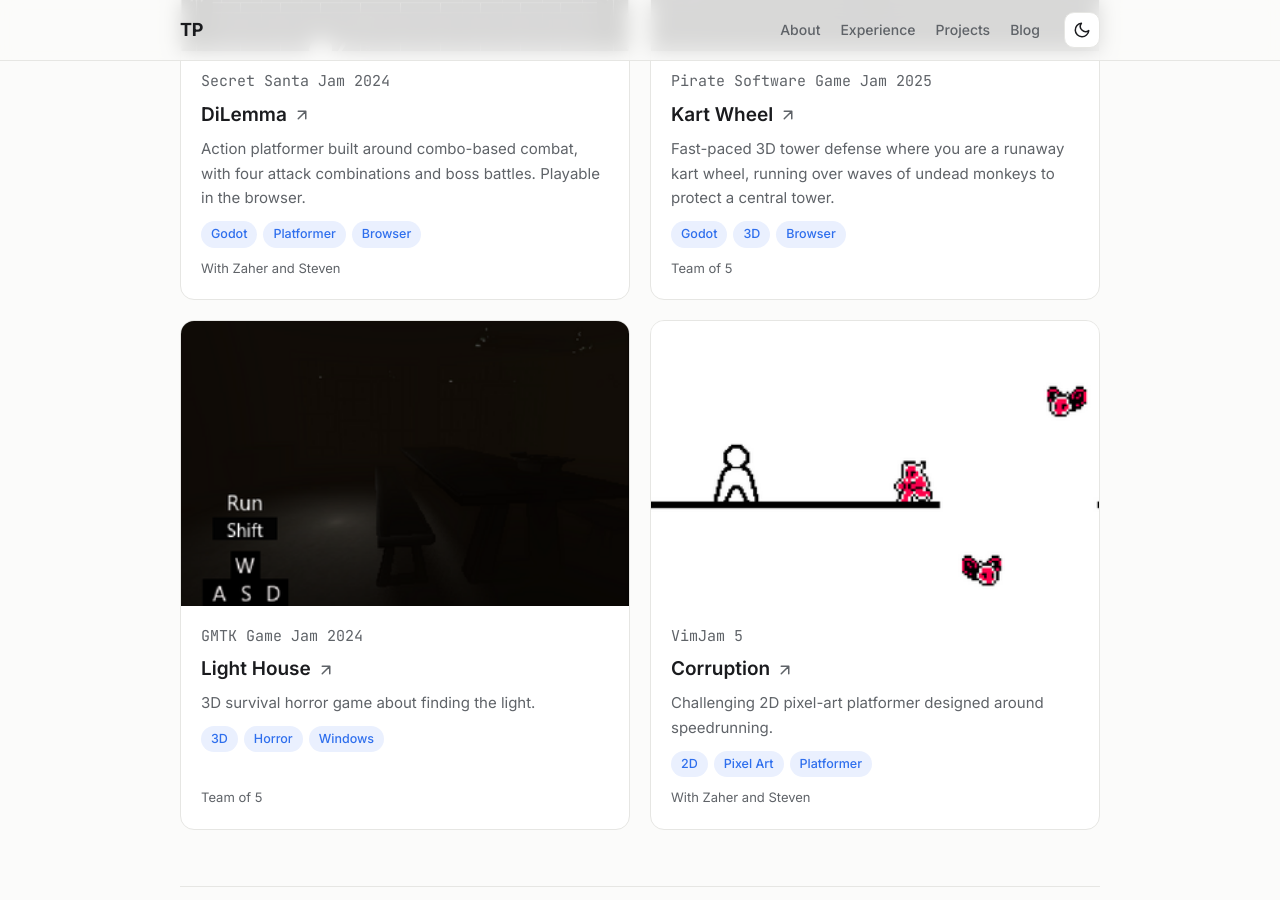
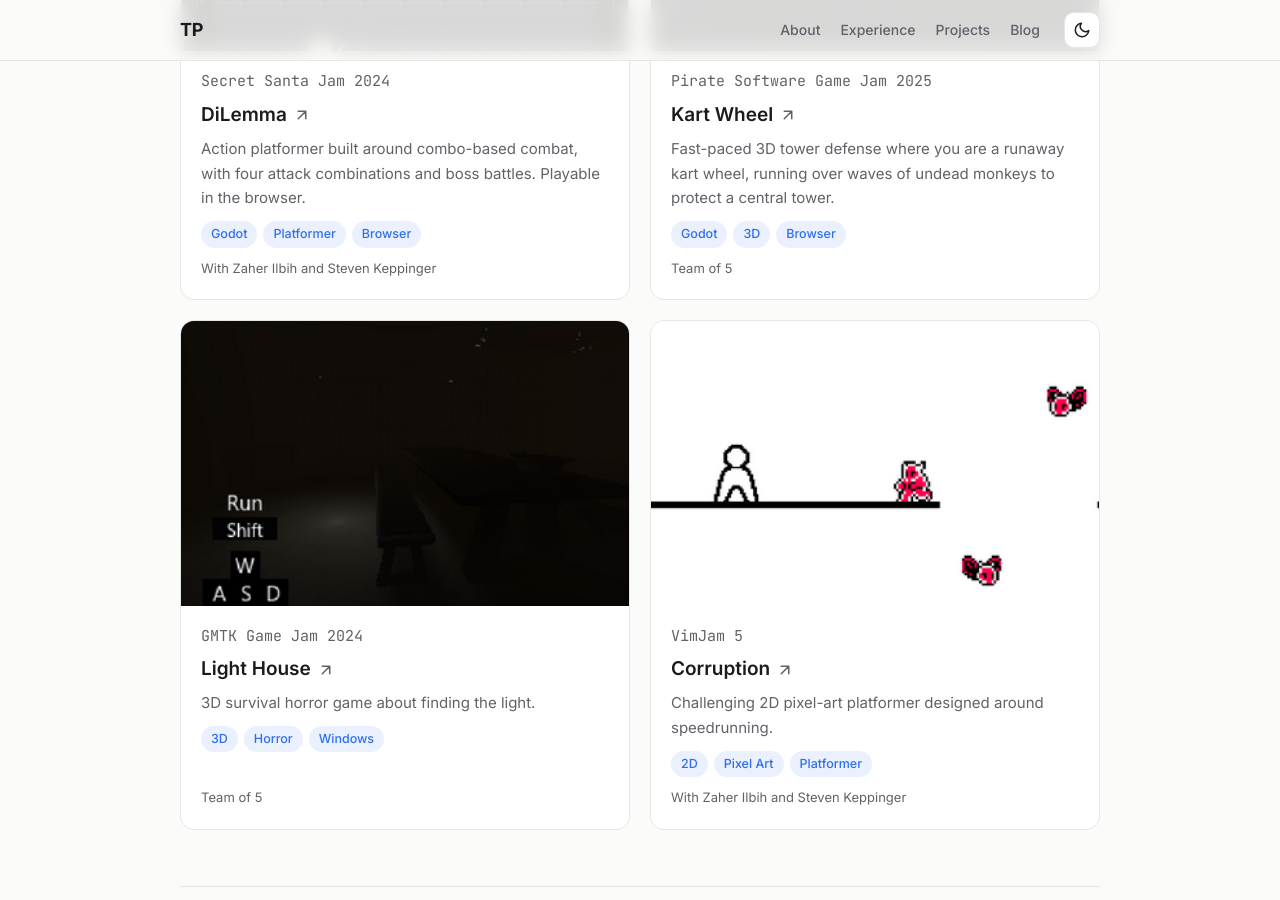
Before and after one commit to pearsonty9/pearsonty9.github.io, a Jekyll site: the page built from index.html, in a window 1280 px wide and 900 px high, scrolled down 2089 px. Built offline with Jekyll 4.4.1, drawn with Linux system fonts in a browser that asks for light colours.

Commit message:
Properly recognize Steven and Zaher

```diff
--- a/_data/projects.yml
+++ b/_data/projects.yml
@@ -8,7 +8,7 @@
     Action platformer built around combo-based combat, with four attack
     combinations and boss battles. Playable in the browser.
   tags: [Godot, Platformer, Browser]
-  team: With Zaher and Steven
+  team: With Zaher Ilbih and Steven Keppinger
   featured: true
 
 - name: Kart Wheel
@@ -38,4 +38,4 @@
   description: >-
     Challenging 2D pixel-art platformer designed around speedrunning.
   tags: [2D, Pixel Art, Platformer]
-  team: With Zaher and Steven
+  team: With Zaher Ilbih and Steven Keppinger
```
